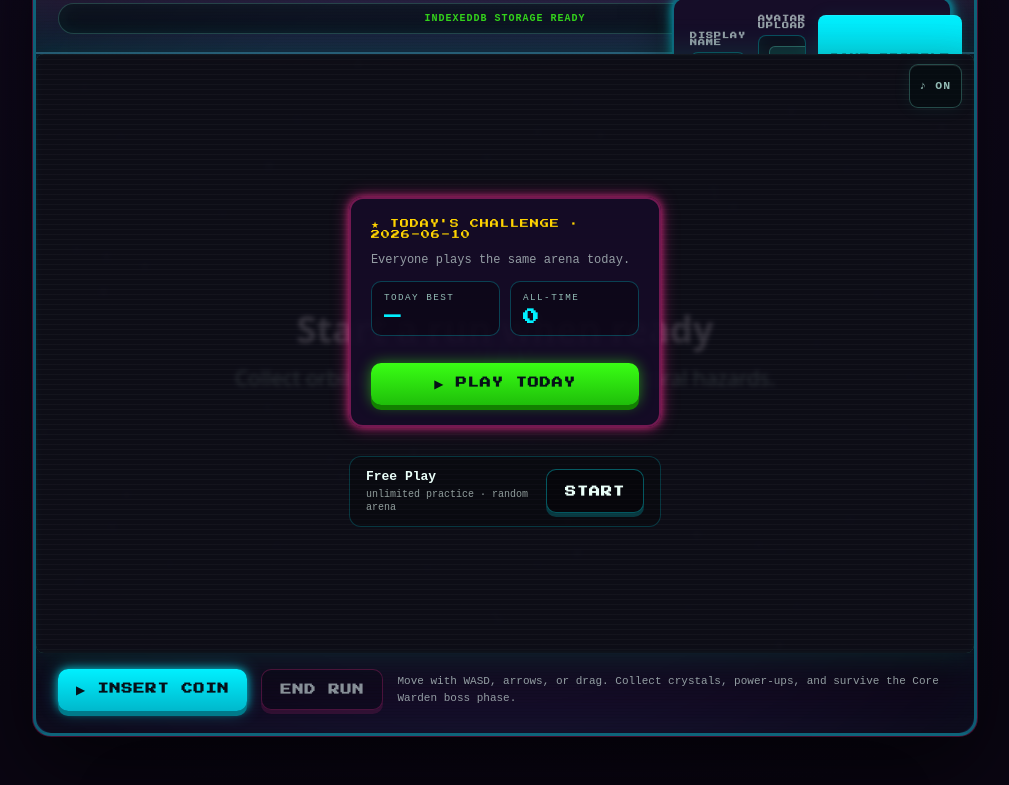
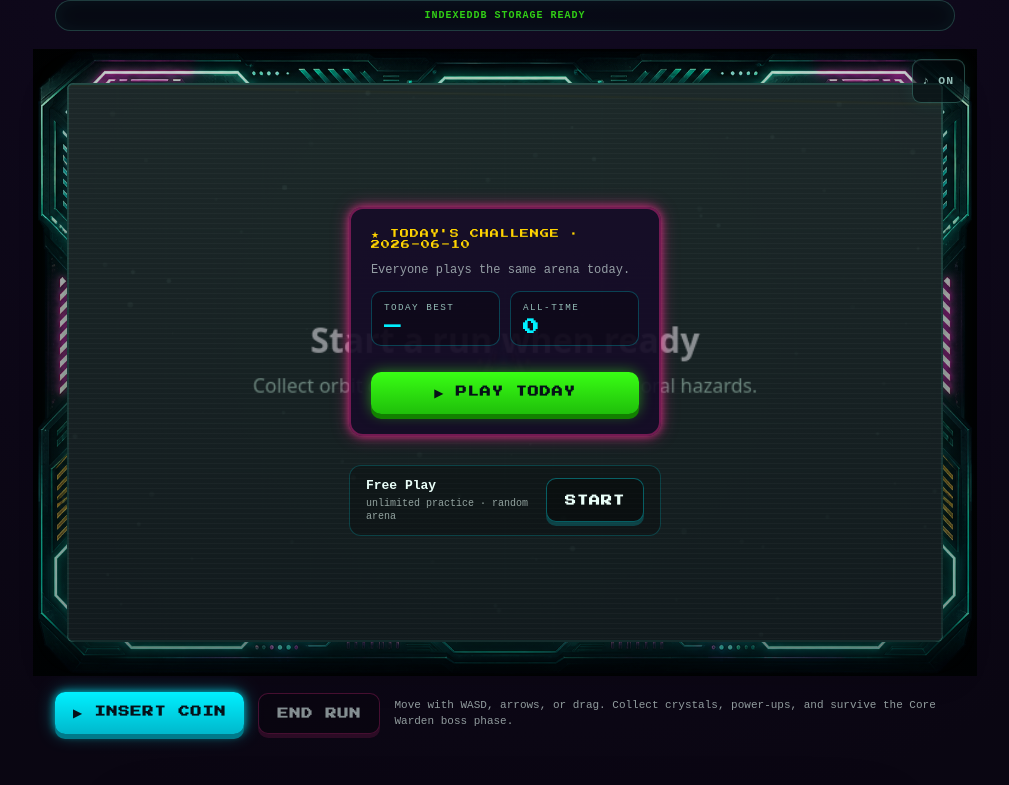
Before and after one commit to BokEumEom/Scoreyard, a website with bundled scripts: page index.html in a window 1280 px wide. Shown: the part 102-887 px from the top of the page, without its empty margins (135-1144 px from the left). Built offline with nearby package versions, Linux system fonts and the light colour scheme.

Commit message:
fix: restore retro-home-frame asset + fix permanently-open edit popover

```diff
--- a/src/main.js
+++ b/src/main.js
@@ -767,7 +767,7 @@ import {
   if (editProfile) {
     editProfile.addEventListener("click", () => {
       const open = profileForm.style.display !== "none";
-      profileForm.style.display = open ? "none" : "grid";
+      profileForm.style.display = open ? "none" : "flex";
       editProfile.textContent = open ? "Edit" : "Close";
       if (!open) {
         playerNameInput.focus();
--- a/styles.css
+++ b/styles.css
@@ -1160,19 +1160,19 @@ button:active,
 
 .topbar { position: relative; z-index: 30; }
 
+/* Edit popover: the JS toggles inline `display` (none ⇄ grid). The legacy
+   `display: grid !important` was removed because it beat the inline `display:none`
+   and forced the popover permanently open. These rules shape the OPEN (grid) state
+   as a tidy single column without touching `display`, so the inline none/grid
+   toggle keeps working. Visual styling comes from the Task 8 `.profile-popover` rules. */
 .player-badge form.profile-popover {
-  width: min(280px, 84vw) !important;
-  display: grid !important;
   grid-template-columns: 1fr !important;
+  width: min(260px, 84vw) !important;
   gap: 12px !important;
 }
-.player-badge form.profile-popover label {
-  width: 100% !important;
-}
+.player-badge form.profile-popover label { width: 100% !important; }
 .player-badge form.profile-popover input,
-.player-badge form.profile-popover button[type="submit"] {
-  width: 100% !important;
-}
+.player-badge form.profile-popover button[type="submit"] { width: 100% !important; }
 
 /* ===== Redesign Task 3: cabinet shell + marquee ===== */
 body {
@@ -1630,3 +1630,50 @@ body::before { display: none !important; }
   .ghost-btn,
   .coin-end { transition: none; }
 }
+
+/* ===== Use the retro-home-frame asset as the play-area frame =====
+   The SF cabinet frame art is the dominant visual, so the drawn cabinet
+   border + CRT scanlines step aside to avoid a double frame. The marquee
+   (title) sits above the frame, the coin panel below — matching the
+   original arcade layout. */
+.cabinet {
+  border: none;
+  background: transparent;
+  box-shadow: none;
+  overflow: visible;
+}
+
+.cabinet::after { display: none; }
+
+.marquee {
+  background: transparent;
+  border-bottom: none;
+}
+
+.hud {
+  border-radius: 10px;
+  border: 1px solid rgba(126, 255, 229, 0.28);
+  margin: 0 8px;
+}
+
+/* Frame the whole play stage (canvas + home overlay) with the asset. */
+.game-stage {
+  padding: clamp(14px, 3.2vw, 34px);
+  background:
+    linear-gradient(180deg, rgba(3, 10, 14, 0.12), rgba(3, 10, 14, 0.28)),
+    url("assets/retro-home-frame.png") center / 100% 100% no-repeat;
+}
+
+.game-stage canvas {
+  border-radius: 6px;
+}
+
+/* Home overlay sits inside the frame's inner safe area; let the frame art
+   show through instead of a flat fill. */
+.home-screen {
+  background: linear-gradient(180deg, rgba(3, 8, 14, 0.32), rgba(3, 8, 14, 0.62));
+  backdrop-filter: none;
+  inset: clamp(14px, 3.2vw, 34px);
+  border-radius: 8px;
+  padding: clamp(20px, 4vw, 48px);
+}
```
